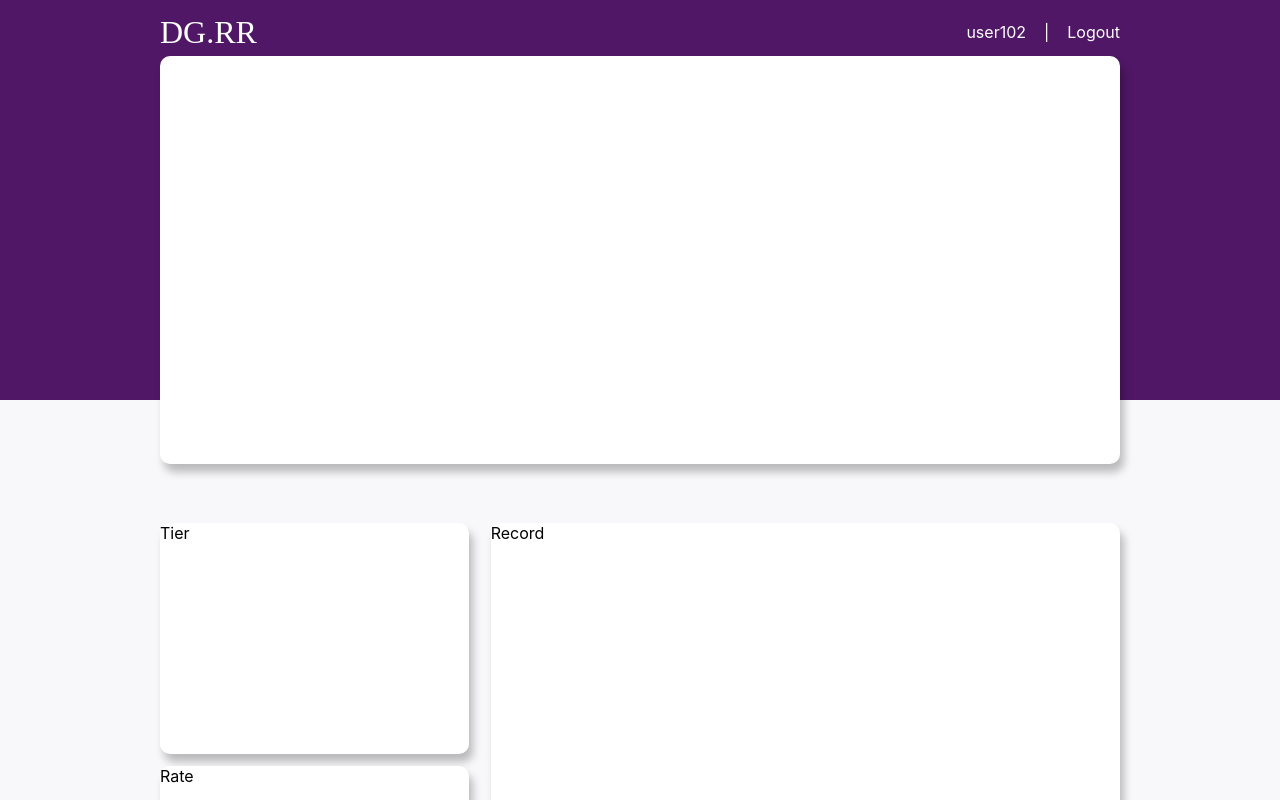
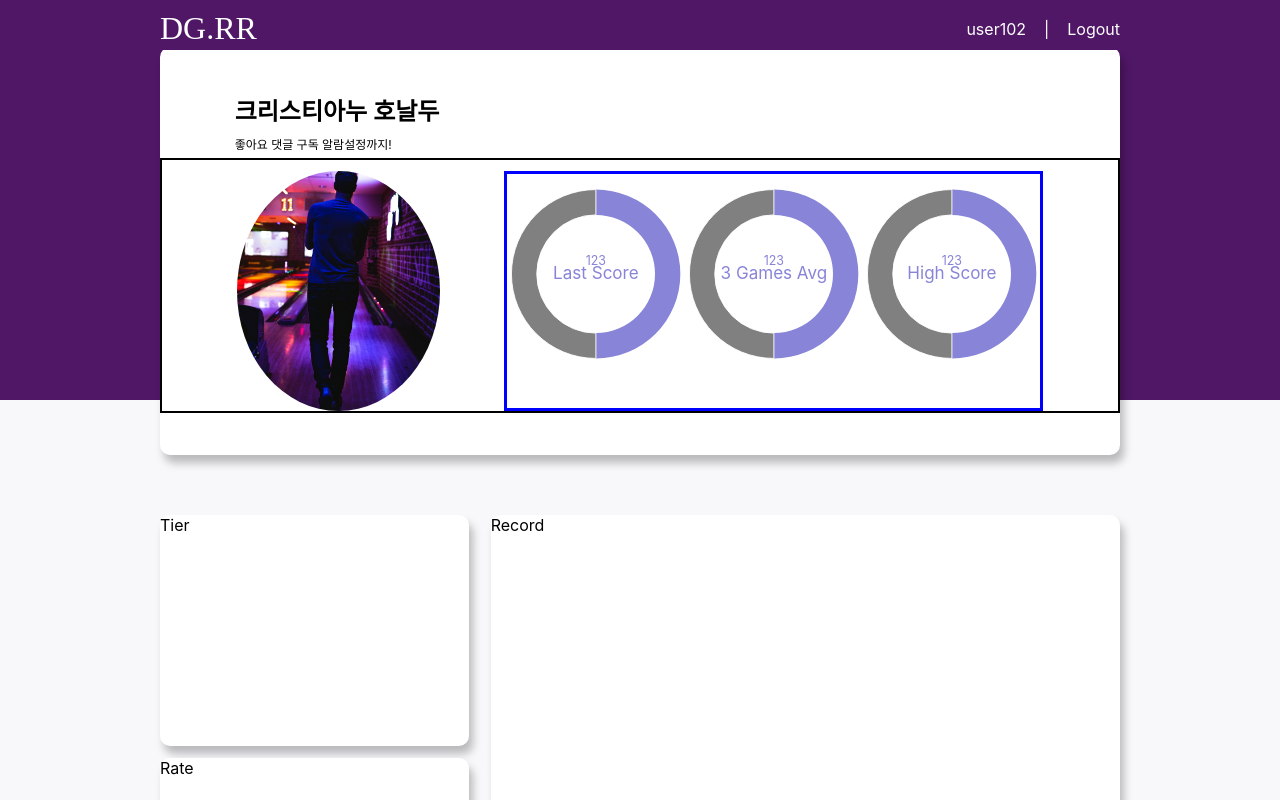
Before and after one commit to Vailish/DGRR, a React (Create React App) app in the folder DGRR/frontend/DGRR-App/: page /mainpage in a window 1280 px wide. Shown: the top 800 px of the page. Built offline with nearby package versions, Linux system fonts and the light colour scheme; no server answers.

Commit message:
Feat : Add piechart

```diff
--- a/DGRR/frontend/DGRR-App/package.json
+++ b/DGRR/frontend/DGRR-App/package.json
@@ -16,6 +16,7 @@
     "react-redux": "^8.0.5",
     "react-router-dom": "^6.7.0",
     "react-scripts": "5.0.1",
+    "recharts": "^2.3.2",
     "redux": "^4.0.5",
     "redux-devtools-extension": "^2.13.9",
     "web-vitals": "^2.1.4"
--- /dev/null
+++ b/DGRR/frontend/DGRR-App/src/components/mainpage/PieChart.jsx
@@ -0,0 +1,82 @@
+import React, { useCallback, useState } from "react";
+import { PieChart, Pie, Sector, ResponsiveContainer } from "recharts";
+
+const PieGraph = ({ title }) => {
+  const [activeIndex, setActiveIndex] = useState(0);
+  const data = [
+    { name: "Group A", value: 150, fill:"#8884d8" },
+    { name: "Group B", value: 150 },
+    // { name: "Group C", value: 300 },
+    // { name: "Group D", value: 200 }
+  ];
+
+  const renderActiveShape = (props) => {
+    const RADIAN = Math.PI / 180;
+    const {
+      cx,
+      cy,
+      midAngle,
+      innerRadius,
+      outerRadius,
+      startAngle,
+      endAngle,
+      fill,
+      payload,
+      percent,
+      value
+    }
+      = props;
+    // const sin = Math.sin(-RADIAN * midAngle);
+    // const cos = Math.cos(-RADIAN * midAngle);
+    // const sx = cx + (outerRadius + 10) * cos;
+    // const sy = cy + (outerRadius + 10) * sin;
+    // const mx = cx + (outerRadius + 30) * cos;
+    // const my = cy + (outerRadius + 30) * sin;
+    // const ex = mx + (cos >= 0 ? 1 : -1) * 22;
+    // const ey = my;
+    // const textAnchor = cos >= 0 ? "start" : "end";
+    return (
+      <g>
+        <text x={cx} y={cy} dy={8} textAnchor="middle" fill={fill}>
+          {/* {payload.name} */}
+          <tspan x={cx} dy="0" alignmentBaseline="middle" fontSize="120%">
+            {title}
+          </tspan>
+          <tspan x={cx} dy="-10" fontSize="14">
+            {123}
+          </tspan>
+        </text>
+        <Sector
+          cx={cx}
+          cy={cy}
+          innerRadius={innerRadius}
+          outerRadius={outerRadius}
+          startAngle={startAngle}
+          endAngle={endAngle}
+          fill={fill}
+        />
+      </g>
+    );
+  };
+
+  return (
+    <PieChart width={200} height={200}>
+      <Pie
+        activeIndex={activeIndex}
+        activeShape={renderActiveShape}
+        data={data}
+        cx={"50%"}
+        cy={"50%"}
+        innerRadius={"70%"}
+        outerRadius={"100%"}
+        // fill="#8884d8"
+        dataKey="value"
+        // onMouseEnter={onPieEnter}
+        startAngle={90}
+        endAngle={-270}
+      />
+    </PieChart>
+  )
+}
+
+export default PieGraph
--- a/DGRR/frontend/DGRR-App/src/pages/Mainpage/index.jsx
+++ b/DGRR/frontend/DGRR-App/src/pages/Mainpage/index.jsx
@@ -2,7 +2,9 @@ import React, { useState, useEffect } from 'react'
 import { useParams } from 'react-router-dom'
 import baseaxios from '../../api/baseaxios'
 import Nav from '../../components/mainpage/Nav'
+import PieChart from '../../components/mainpage/PieChart'
 import '../../scss/MianPage.scss'
+import profileimg from '../../img/profile.jpg'
 
 const Mainpage = () => {
   const [userInfo, setUserInfo] = useState([]);
@@ -23,7 +25,20 @@ const Mainpage = () => {
     <div className='PageBase'>
       <Nav />
       <div className='MainBox'>
-        {userInfo.username}
+        <h2>크리스티아누 호날두</h2>
+        <p>좋아요 댓글 구독 알람설정까지!</p>
+        <div className='MainInnerBox'>
+          <img
+            src={profileimg}
+            alt="ProfileImage"
+            className='ProfileImg'
+          />
+          <div className='PieCharts'>
+            <PieChart title="Last Score" id="LS"/>
+            <PieChart title="3 Games Avg" id="GA"/>
+            <PieChart title="High Score" id="HS"/>
+          </div>
+        </div>
       </div>
       <div>
         <div className='MainBox TierBox'>
--- a/DGRR/frontend/DGRR-App/src/scss/MianPage.scss
+++ b/DGRR/frontend/DGRR-App/src/scss/MianPage.scss
@@ -27,7 +27,7 @@
  .PageBase {
   display: flex;
   flex-wrap: wrap;
-  padding-top: 7vh;
+  padding-top: 64 / 1080 * 100vh;
   padding-right: 12.5vw;
   padding-left: 12.5vw;
   justify-content: space-between;
@@ -40,7 +40,7 @@
     left: 0;
     z-index: 1;
     width: 100vw;
-    height: 4vh;
+    height: 3.2vh;
     padding-top: 16px;
     padding-bottom: 8px;
     background-color: #501766;
@@ -79,13 +79,50 @@
   }
 
   .MainBox {
-    display: flex;
     width: 75vw;
     height: 51vh;
     border: none;
     border-radius: 10px;
     background-color: white;
     box-shadow: 4px 8px 8px rgba(0, 0, 0, 0.25);
+
+    h2 {
+      margin-top: 72 / 1080 * 100vh;
+      margin-bottom: 8 / 1080 * 100vh;
+      padding-left: 112 / 1920 * 100vw;
+      font-family: 'Inter';
+      font-style: normal;
+      font-weight: 600;
+      font-size: 3vmin;
+      line-height: 22px;
+    }
+    p {
+      margin-top: 16 / 1080 * 100vh;
+      margin-bottom: 8 / 1080 * 100vh;
+      padding-left: 112 / 1920 * 100vw;
+      font-size: 1.5vmin;
+    }
+    .MainInnerBox {
+      display: flex;
+      border: solid black 2px;
+      padding-top: 16 / 1080 * 100vh;
+      padding-left: 112 / 1920 * 100vw;
+      padding-right: 112 / 1920 * 100vw;
+
+      .ProfileImg{
+        width: 30vmin;
+        height: 30vmin;
+        border-radius: 80%;
+        object-fit: cover;
+      }
+      .PieCharts{
+        border:solid blue;
+        display: flex;
+        width: 800 / 1920 * 100vw;
+        justify-content: space-between;
+        margin-left: 96 / 1920 * 100vw;
+      }
+    }
   }
 
   .TierBox {
```
Also changed, not shown: DGRR/frontend/DGRR-App/src/img/profile.jpg (added), 1 other file (tests, documents, lock files or other folders).
